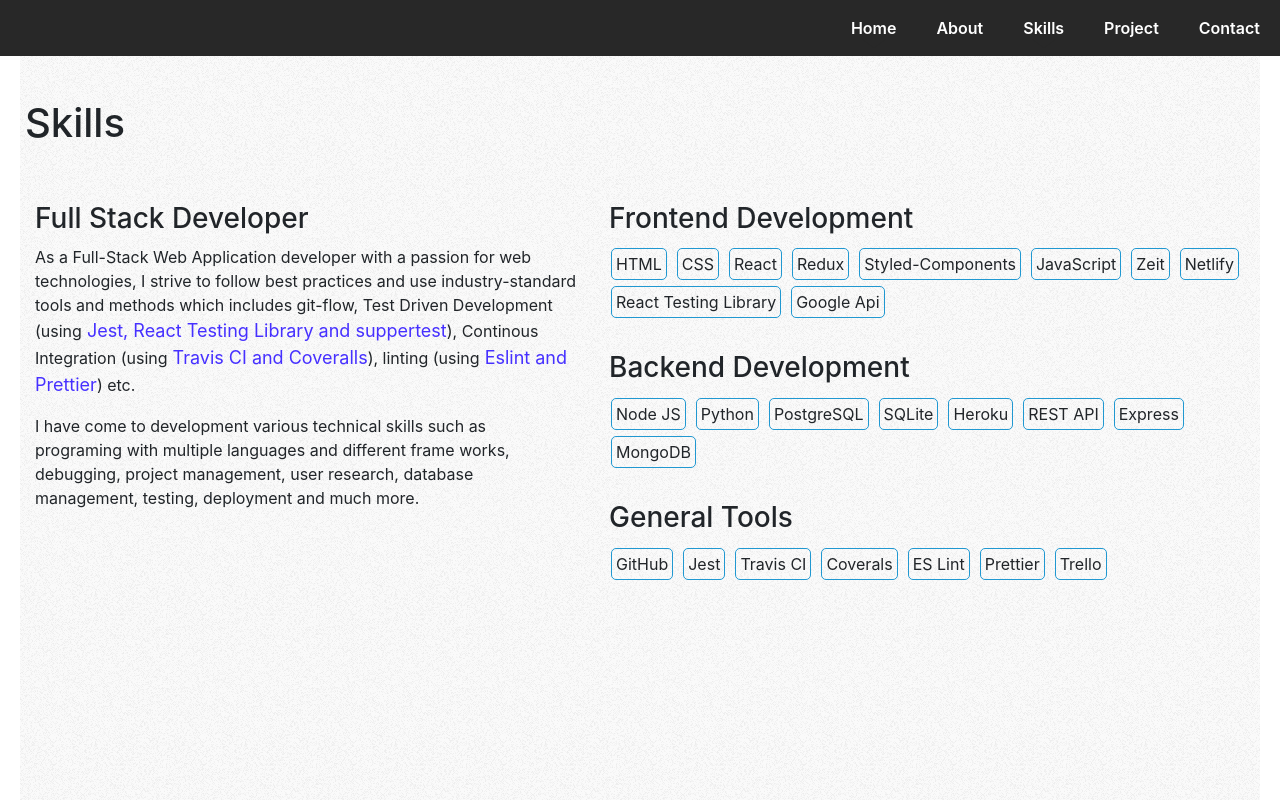
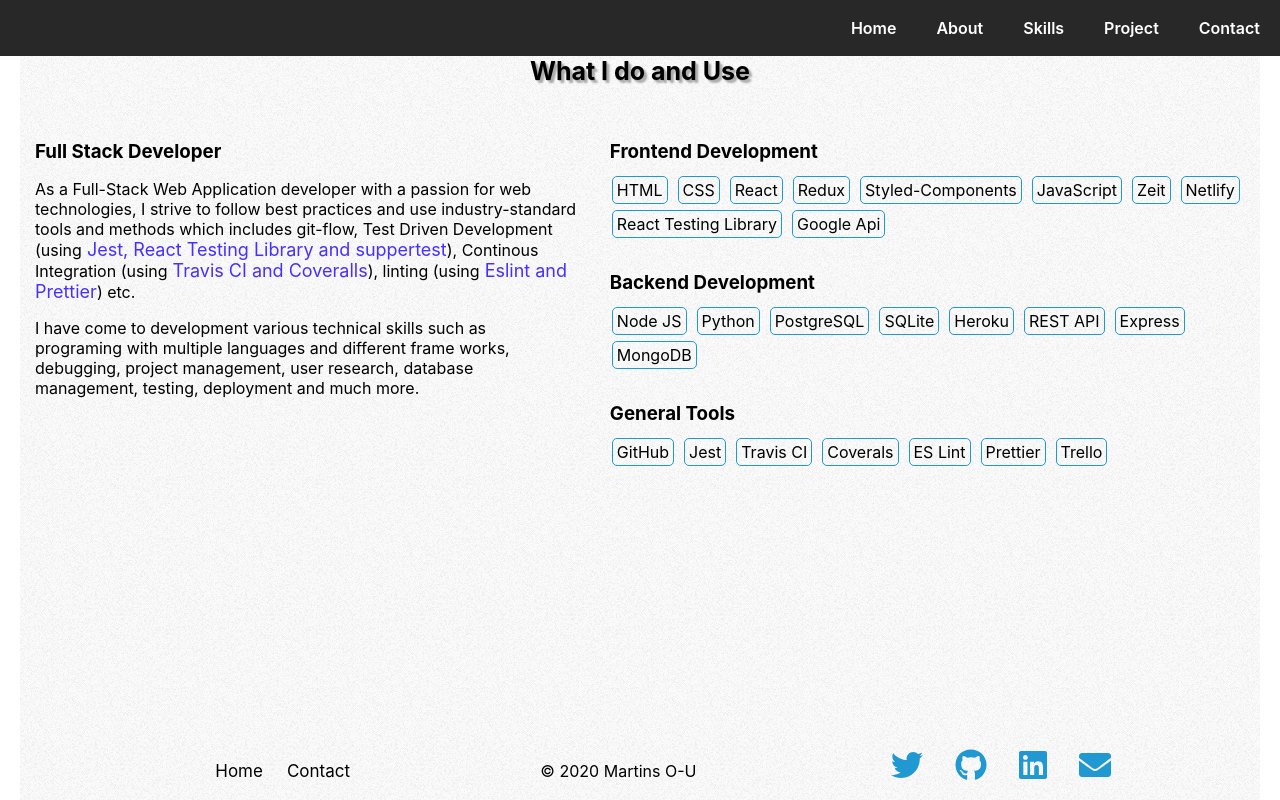
Before and after one commit to Martins-O-U/Portfolio-main, a React (Create React App) app: page /skills in a window 1280 px wide. Built offline with nearby package versions, Linux system fonts and the light colour scheme.

Commit message:
Worked on styling for  project and footer display

```diff
--- a/src/Components/AboutMe.jsx
+++ b/src/Components/AboutMe.jsx
@@ -1,6 +1,47 @@
 import React from "react";
 import styled from "styled-components";
 import selfPix from "./images/pic00.jpg";
+import Footer from "./FooterNav";
+
+const AboutMe = () => {
+  return (
+    <StyledContainer>
+      <div className="animated animatedFadeInUp fadeInUp">
+        <h1>About Me</h1>
+        <StyledDiv>
+          <StyledPara>
+            <p>
+              I had my first real exposure to how Information Technology works
+              about a year and six months ago, and it was a life defining moment
+              for me. At first, I explored Computer Networking and some aspects
+              of Network Security, within which period I also got introduced to
+              Web Development. Here, I knew I had found my path and began some
+              self-study sessions. By August 2019, I quit all else (which
+              included my Maintenance Supervisor job as a Mechanical Engineer)
+              and joined Lambda School as a Full Stack Web Development student.
+            </p>
+            <p>
+              To this very day my love for coding has never waned, thus while
+              learning every day I developed great interpersonal skills as well
+              as skills required of a Software Engineer, be it the Front-End or
+              Back-End/Database Management. My goal is to contribute towards
+              making life easier using smart technology.
+            </p>
+            <p>
+              When I am not working on a project, I am either volunteering,
+              spending time with family and friends or playing board games.
+            </p>
+          </StyledPara>
+          <AboutPix>
+            <img src={selfPix} alt="My Profile Pix" id="self-img" />
+          </AboutPix>
+        </StyledDiv>
+      </div>
+      <Footer />
+    </StyledContainer>
+  );
+};
+export default AboutMe;
 
 const StyledContainer = styled.div`
   @keyframes fadeInUp {
@@ -42,10 +83,13 @@
     -webkit-animation-name: fadeInUp;
   }
 
-  h3 {
-    margin-top: 7%;
-    margin-left: 2%;
+  h1 {
+    margin-top: 4.5%;
+    margin-left: 10px;
     font-size: 25px;
+    text-align: left;
+    margin-bottom: 3px;
+    text-shadow: 1px 1px 1px #a9a9a9, 3px 3px 2px darkgray;
   }
 `;
 const StyledDiv = styled.div`
@@ -70,42 +114,3 @@
     width: 280px;
   }
 `;
-
-const AboutMe = () => {
-  return (
-    <StyledContainer>
-      <div className="animated animatedFadeInUp fadeInUp">
-        <h3>About Me</h3>
-        <StyledDiv>
-          <StyledPara>
-            <p>
-              I had my first real exposure to how Information Technology works
-              about a year and six months ago, and it was a life defining moment
-              for me. At first, I explored Computer Networking and some aspects
-              of Network Security, within which period I also got introduced to
-              Web Development. Here, I knew I had found my path and began some
-              self-study sessions. By August 2019, I quit all else (which
-              included my Maintenance Supervisor job as a Mechanical Engineer)
-              and joined Lambda School as a Full Stack Web Development student.
-            </p>
-            <p>
-              To this very day my love for coding has never waned, thus while
-              learning every day I developed great interpersonal skills as well
-              as skills required of a Software Engineer, be it the Front-End or
-              Back-End/Database Management. My goal is to contribute towards
-              making life easier using smart technology.
-            </p>
-            <p>
-              When I am not working on a project, I am either volunteering,
-              spending time with family and friends or playing board games.
-            </p>
-          </StyledPara>
-          <AboutPix>
-            <img src={selfPix} alt="My Profile Pix" id="self-img" />
-          </AboutPix>
-        </StyledDiv>
-      </div>
-    </StyledContainer>
-  );
-};
-export default AboutMe;
--- a/src/Components/FooterNav.jsx
+++ b/src/Components/FooterNav.jsx
@@ -1,16 +1,55 @@
-import React from 'react';
-import styled from 'styled-components';
-import Socials from './Socials';
-
-const StyledDiv = styled.div``;
+import React from "react";
+import { Link } from "react-router-dom";
+import styled from "styled-components";
+import Socials from "./Socials";
 
 export default function Footer() {
   return (
     <StyledDiv>
-      <div className="copy-right"> &copy; 2020 Martins O-U</div>
+      <div className="ContHome">
+        <p>
+          <Link to="/">Home</Link>
+        </p>
+        <p>
+          <Link to="/contact">Contact</Link>
+        </p>
+      </div>
+      <div className="copy-right">
+        <p>&copy; 2020 Martins O-U</p>
+      </div>
       <div className="social-handle">
         <Socials />
       </div>
     </StyledDiv>
   );
 }
+
+const StyledDiv = styled.div`
+  display: flex;
+  padding: 3px 5px;
+  justify-content: space-evenly;
+  margin: auto;
+  margin-top: 5px;
+  position: fixed;
+  bottom: 0;
+  width: 100%;
+  align-items: baseline;
+
+  .ContHome {
+    display: flex;
+    justify-content: space-evenly;
+    a {
+      margin-right: 12px;
+      margin-left: 12px;
+      text-decoration: none;
+      color: black;
+      transition: transform 250ms;
+      display: inline-block;
+      font-size: 17px;
+    }
+    a:hover {
+      color: #2098d1;
+      transform: translateY(-3px);
+    }
+  }
+`;
--- a/src/Components/HomePage.jsx
+++ b/src/Components/HomePage.jsx
@@ -4,6 +4,36 @@
 import { Link } from "react-router-dom";
 import Socials from "./Socials";
 import selfPix from "./images/pic00.jpg";
+
+const Home = () => {
+  return (
+    <HomeDiv>
+      <div className="animated animatedFadeInUp fadeInUp">
+        <HomeDisplay>
+          <div className="self">
+            <img src={selfPix} alt="My Profile Pix" id="self-img" />
+          </div>
+          <div className="intro">
+            <header>
+              <h1>Hello, I am Martins Onyedikachi.</h1>
+            </header>
+            <p>A Software Engineer who is in love with technology</p>
+            <div>
+              <AboutDiv>
+                <Link to="/about">
+                  <span className="hvr-radial-out">About Me</span>
+                </Link>
+              </AboutDiv>
+            </div>
+            <Socials />
+          </div>
+        </HomeDisplay>
+      </div>
+    </HomeDiv>
+  );
+};
+
+export default Home;
 
 const HomeDiv = styled.div`
   @keyframes fadeInUp {
@@ -132,33 +162,3 @@
     transform: scale(2);
   }
 `;
-
-const Home = () => {
-  return (
-    <HomeDiv>
-      <div className="animated animatedFadeInUp fadeInUp">
-        <HomeDisplay>
-          <div className="self">
-            <img src={selfPix} alt="My Profile Pix" id="self-img" />
-          </div>
-          <div className="intro">
-            <header>
-              <h1>Hello, I am Martins Onyedikachi.</h1>
-            </header>
-            <p>A Software Engineer who is in love with technology</p>
-            <div>
-              <AboutDiv>
-                <Link to="/about">
-                  <span className="hvr-radial-out">About Me</span>
-                </Link>
-              </AboutDiv>
-            </div>
-            <Socials />
-          </div>
-        </HomeDisplay>
-      </div>
-    </HomeDiv>
-  );
-};
-
-export default Home;
--- a/src/Components/Navbar.jsx
+++ b/src/Components/Navbar.jsx
@@ -1,6 +1,22 @@
-import React from 'react';
-import { NavLink } from 'react-router-dom';
-import styled from 'styled-components';
+import React from "react";
+import { NavLink } from "react-router-dom";
+import styled from "styled-components";
+
+const Navbar = () => {
+  return (
+    <Headers>
+      <nav>
+        <NavLink to="/">Home</NavLink>
+        <NavLink to="/about">About</NavLink>
+        <NavLink to="/skills">Skills</NavLink>
+        <NavLink to="/project">Project</NavLink>
+        <NavLink to="/contact">Contact</NavLink>
+      </nav>
+    </Headers>
+  );
+};
+
+export default Navbar;
 
 const Headers = styled.header`
   nav {
@@ -39,7 +55,7 @@
   }
 
   nav a.active:before {
-    content: '';
+    content: "";
     display: block;
     position: absolute;
     bottom: -0.6em;
@@ -50,19 +66,3 @@
     border-top: solid 0.6em #282828;
   }
 `;
-
-const Navbar = () => {
-  return (
-    <Headers>
-      <nav>
-        <NavLink to="/">Home</NavLink>
-        <NavLink to="/about">About</NavLink>
-        <NavLink to="/skills">Skills</NavLink>
-        <NavLink to="/project">Project</NavLink>
-        <NavLink to="/contact">Contact</NavLink>
-      </nav>
-    </Headers>
-  );
-};
-
-export default Navbar;
--- a/src/Components/Projects.jsx
+++ b/src/Components/Projects.jsx
@@ -5,11 +5,12 @@
 import lambdaDoor from "./images/LambdaDoor.png";
 import localPark from "./images/Local-Park.png";
 import refugeeStories from "./images/Refugee-stories.png";
+import Footer from "./FooterNav";
 
 function Projects() {
   return (
     <StyledDiv>
-      <h3 className="animated animatedFadeInUp fadeInUp">Projects</h3>
+      <h1 className="animated animatedFadeInUp fadeInUp">PROJECTS</h1>
       <div className="grid-view animated animatedFadeInUp fadeInUp">
         <div className="card">
           <Card>
@@ -75,6 +76,7 @@
           </Card>
         </div>
       </div>
+      <Footer />
     </StyledDiv>
   );
 }
@@ -120,10 +122,12 @@
     animation-name: fadeInUp;
     -webkit-animation-name: fadeInUp;
   }
-  h3 {
-    margin-top: 7%;
-    margin-left: 2%;
+  h1 {
+    margin-top: 4.2%;
     font-size: 25px;
+    text-align: center;
+    margin-bottom: 3px;
+    text-shadow: 1px 1px 1px #a9a9a9, 3px 3px 2px darkgray;
   }
 
   span {
@@ -131,7 +135,8 @@
     cursor: pointer;
     border: 1px solid #2098d1;
     border-radius: 10px;
-    margin-bottom: 1px;
+    margin-bottom: 5px;
+    color: #2098d1;
   }
 
   .hvr-radial-out {
--- a/src/Components/SingleProjectInfo.jsx
+++ b/src/Components/SingleProjectInfo.jsx
@@ -5,15 +5,6 @@
 import { faGithub } from "@fortawesome/free-brands-svg-icons";
 import { PojectInfo, TechStack } from "./PojectInformation";
 import styled from "styled-components";
-
-export const HomeScreenCases = props => {
-  console.log(PojectInfo);
-  return (
-    <div className="container">
-      <p>Tested</p>
-    </div>
-  );
-};
 
 function SingleProject(props) {
   const proppId = props.match.params.id;
@@ -35,7 +26,7 @@
 
   return (
     <StyledDiv>
-      <div className="projectCard">
+      <div className="projectCard animated animatedFadeInUp fadeInUp">
         {calledProject.map(information => (
           <div key={information.id}>
             <h2 className="intro">{information.name}</h2>
@@ -62,22 +53,36 @@
           </div>
         ))}
         {calledProject.map(information2 => (
-          <div className="gitweb" key={information2.id}>
+          <div className="gitwebBtn" key={information2.id}>
+            <div className="gitweb">
               <p>
-              <a href={information2.gitHubRepo}>
-                <FontAwesomeIcon icon={faGithub} size="2x" />
+                <a
+                  rel="noopener noreferrer"
+                  target="_blank"
+                  href={information2.gitHubRepo}
+                >
+                  <FontAwesomeIcon icon={faGithub} size="2x" target="_blank" />
                 </a>
               </p>
               <p>
-              <a href={information2.deployedAt}>
+                <a
+                  rel="noopener noreferrer"
+                  target="_blank"
+                  href={information2.deployedAt}
+                >
                   <FontAwesomeIcon icon={faGlobe} size="2x" />
                 </a>
               </p>
             </div>
+            <div>
+              <p onClick={props.history.goBack}>
+                <span className="backbutton hvr-radial-out">
+                  Back to projects
+                </span>
+              </p>
+            </div>
+          </div>
         ))}
-        <p onClick={props.history.goBack}>
-          <span className="backbutton hvr-radial-out">Back to projects</span>
-        </p>
       </div>
     </StyledDiv>
   );
@@ -88,6 +93,45 @@
 const StyledDiv = styled.div`
   margin-top: 10%;
   text-align: center;
+
+  @keyframes fadeInUp {
+    from {
+      transform: translate3d(0, 40px, 0);
+    }
+
+    to {
+      transform: translate3d(0, 0, 0);
+      opacity: 1;
+    }
+  }
+
+  @-webkit-keyframes fadeInUp {
+    from {
+      transform: translate3d(0, 40px, 0);
+    }
+
+    to {
+      transform: translate3d(0, 0, 0);
+      opacity: 1;
+    }
+  }
+
+  .animated {
+    animation-duration: 0.9s;
+    animation-fill-mode: both;
+    -webkit-animation-duration: 0.9s;
+    -webkit-animation-fill-mode: both;
+  }
+
+  .animatedFadeInUp {
+    opacity: 0;
+  }
+
+  .fadeInUp {
+    opacity: 0;
+    animation-name: fadeInUp;
+    -webkit-animation-name: fadeInUp;
+  }
   span {
     margin: 3px 5px;
     color: #4630ff;
@@ -96,18 +140,35 @@
     border-radius: 5px;
     padding: 3px 4px;
   }
+  .gitwebBtn {
+    width: 450px;
+    margin: auto;
+    margin-top: 40px;
+    display: flex;
+    align-items: baseline;
+    justify-content: space-between;
+  }
   .gitweb {
     width: 200px;
     margin: auto;
     display: flex;
-    align-items: center;
+    text-align: right;
     justify-content: space-evenly;
+    a {
+      color: #2098d1;
+      transition: transform 250ms;
+      display: inline-block;
+    }
+    a:hover {
+      transform: translateY(-3px);
+    }
   }
   .projectCard {
     max-width: 750px;
     padding-top: 10px;
     margin: 13% auto;
-    box-shadow: 0px 4px 8px 0 rgba(0, 0, 0, 0.2);
+    box-shadow: 0px 10px 15px 0 rgba(0, 0, 0, 0.4);
+    background-color: #f5f5f5;
   }
   .backbutton {
     display: flex;
@@ -127,7 +188,7 @@
     text-shadow: 1px 1px 1px lightblue, 3px 3px 2px darkgray;
   }
   p {
-    padding: 2px;
+    padding: 3px;
   }
   .hvr-radial-out {
     display: inline-block;
--- a/src/Components/Skills.jsx
+++ b/src/Components/Skills.jsx
@@ -2,103 +2,12 @@
 import styled from "styled-components";
 import {} from "@fortawesome/react-fontawesome";
 import {} from "@fortawesome/free-solid-svg-icons";
-
-const Container = styled.div`
-  @keyframes fadeInUp {
-    from {
-      transform: translate3d(0, 40px, 0);
-    }
-
-    to {
-      transform: translate3d(0, 0, 0);
-      opacity: 1;
-    }
-  }
-
-  @-webkit-keyframes fadeInUp {
-    from {
-      transform: translate3d(0, 40px, 0);
-    }
-
-    to {
-      transform: translate3d(0, 0, 0);
-      opacity: 1;
-    }
-  }
-
-  .animated {
-    animation-duration: 0.9s;
-    animation-fill-mode: both;
-    -webkit-animation-duration: 0.9s;
-    -webkit-animation-fill-mode: both;
-  }
-
-  .animatedFadeInUp {
-    opacity: 0;
-  }
-
-  .fadeInUp {
-    opacity: 0;
-    animation-name: fadeInUp;
-    -webkit-animation-name: fadeInUp;
-  }
-
-  h1 {
-    padding-left: 5px;
-    margin-top: 8%;
-  }
-`;
-const StyledDiv = styled.div`
-  margin-top: 1.5%;
-  display: flex;
-  justify-content: space-between;
-
-  .toolsDiv {
-    width: 53%;
-    margin: 3px 10px;
-    padding: 3px 5px;
-
-    h3 {
-      margin-top: 30px;
-      margin-bottom: 10px;
-      padding-left: 3px;
-    }
-  }
-
-  .introDiv {
-    width: 45%;
-    margin: 3px 10px;
-    padding: 3px 5px;
-
-    h3 {
-      margin-top: 30px;
-      margin-bottom: 10px;
-    }
-
-    span {
-      color: #4630ff;
-      font-weight: 1000px;
-      font-size: 18px;
-    }
-  }
-`;
-
-const ParagraghsDiv = styled.div`
-  display: flex;
-  flex-wrap: wrap;
-
-  p {
-    margin: 3px 5px;
-    border: 1px solid #2098d1;
-    border-radius: 5px;
-    padding: 3px 4px;
-  }
-`;
+import Footer from "./FooterNav";
 
 const Skills = () => {
   return (
     <Container>
-      <h1 className="animated animatedFadeInUp fadeInUp">Skills</h1>
+      <h1 className="animated animatedFadeInUp fadeInUp">What I do and Use</h1>
       <StyledDiv>
         <div className="introDiv animated animatedFadeInUp fadeInUp">
           <h3>Full Stack Developer</h3>
@@ -163,8 +72,104 @@
           </div>
         </div>
       </StyledDiv>
+      <Footer />
     </Container>
   );
 };
 
 export default Skills;
+
+const Container = styled.div`
+  @keyframes fadeInUp {
+    from {
+      transform: translate3d(0, 40px, 0);
+    }
+
+    to {
+      transform: translate3d(0, 0, 0);
+      opacity: 1;
+    }
+  }
+
+  @-webkit-keyframes fadeInUp {
+    from {
+      transform: translate3d(0, 40px, 0);
+    }
+
+    to {
+      transform: translate3d(0, 0, 0);
+      opacity: 1;
+    }
+  }
+
+  .animated {
+    animation-duration: 0.9s;
+    animation-fill-mode: both;
+    -webkit-animation-duration: 0.9s;
+    -webkit-animation-fill-mode: both;
+  }
+
+  .animatedFadeInUp {
+    opacity: 0;
+  }
+
+  .fadeInUp {
+    opacity: 0;
+    animation-name: fadeInUp;
+    -webkit-animation-name: fadeInUp;
+  }
+
+  h1 {
+    margin-top: 4.5%;
+    font-size: 25px;
+    text-align: center;
+    margin-bottom: 3px;
+    text-shadow: 1px 1px 1px #a9a9a9, 3px 3px 2px darkgray;
+  }
+`;
+const StyledDiv = styled.div`
+  margin-top: 1.5%;
+  display: flex;
+  justify-content: space-between;
+
+  .toolsDiv {
+    width: 53%;
+    margin: 3px 10px;
+    padding: 3px 5px;
+
+    h3 {
+      margin-top: 30px;
+      margin-bottom: 10px;
+      padding-left: 3px;
+    }
+  }
+
+  .introDiv {
+    width: 45%;
+    margin: 3px 10px;
+    padding: 3px 5px;
+
+    h3 {
+      margin-top: 30px;
+      margin-bottom: 10px;
+    }
+
+    span {
+      color: #4630ff;
+      font-weight: 1000px;
+      font-size: 18px;
+    }
+  }
+`;
+
+const ParagraghsDiv = styled.div`
+  display: flex;
+  flex-wrap: wrap;
+
+  p {
+    margin: 3px 5px;
+    border: 1px solid #2098d1;
+    border-radius: 5px;
+    padding: 3px 4px;
+  }
+`;
--- a/src/Components/Socials.jsx
+++ b/src/Components/Socials.jsx
@@ -1,42 +1,63 @@
-import React from 'react';
-import styled from 'styled-components';
-import { FontAwesomeIcon } from '@fortawesome/react-fontawesome';
-import { faEnvelope } from '@fortawesome/free-solid-svg-icons';
+import React from "react";
+import styled from "styled-components";
+import { FontAwesomeIcon } from "@fortawesome/react-fontawesome";
+import { faEnvelope } from "@fortawesome/free-solid-svg-icons";
 import {
   faTwitter,
   faGithub,
-  faLinkedin,
-} from '@fortawesome/free-brands-svg-icons';
+  faLinkedin
+} from "@fortawesome/free-brands-svg-icons";
+
+export default function Socials() {
+  return (
+    <StyledDiv>
+      <div className="social-handle">
+        <a
+          rel="noopener noreferrer"
+          target="_blank"
+          href="https://twitter.com/Willyblinx_"
+          className="twitter"
+        >
+          <FontAwesomeIcon icon={faTwitter} size="2x" />
+        </a>
+        <a
+          rel="noopener noreferrer"
+          target="_blank"
+          href="https://github.com/Martins-O-U/"
+          className="github"
+        >
+          <FontAwesomeIcon icon={faGithub} size="2x" />
+        </a>
+        <a
+          rel="noopener noreferrer"
+          target="_blank"
+          href="https://www.linkedin.com/in/martins-o-u/"
+          className="linkdIn"
+        >
+          <FontAwesomeIcon icon={faLinkedin} size="2x" />
+        </a>
+        <a
+          rel="noopener noreferrer"
+          target="_blank"
+          href="mailto:martinsonyedikachi@gmail.com"
+          className="mail"
+        >
+          <FontAwesomeIcon icon={faEnvelope} size="2x" />
+        </a>
+      </div>
+    </StyledDiv>
+  );
+}
 
 const StyledDiv = styled.div`
   a {
     margin: 0 1rem;
     transition: transform 250ms;
     display: inline-block;
+    color: #2098d1;
   }
 
   a:hover {
     transform: translateY(-3px);
   }
 `;
-
-export default function Socials() {
-  return (
-    <StyledDiv>
-      <div className="social-handle">
-        <a href="https://twitter.com/Willyblinx_" className="twitter">
-          <FontAwesomeIcon icon={faTwitter} size="2x" />
-        </a>
-        <a href="https://github.com/Martins-O-U/" className="github">
-          <FontAwesomeIcon icon={faGithub} size="2x" />
-        </a>
-        <a href="https://www.linkedin.com/in/martins-o-u/" className="linkdIn">
-          <FontAwesomeIcon icon={faLinkedin} size="2x" />
-        </a>
-        <a href="mailto:martinsonyedikachi@gmail.com" className="mail">
-          <FontAwesomeIcon icon={faEnvelope} size="2x" />
-        </a>
-      </div>
-    </StyledDiv>
-  );
-}
--- a/src/index.css
+++ b/src/index.css
@@ -13,7 +13,7 @@
 }
 
 .grid-view {
-  margin-top: 2%;
+  margin-top: 1%;
   display: flex;
   flex-wrap: wrap;
   justify-content: space-evenly;
@@ -21,17 +21,18 @@
 
 .card-content {
   display: flex;
-  text-shadow: 0px 1.5px 1.5px #a9a9a9;
-  margin-top: 5px;
+  margin-top: 2px;
+  margin-bottom: 5px;
   justify-content: space-between;
   padding-left: 3px;
   padding-right: 3px;
   align-items: center;
+  background-color: whitesmoke;
 }
 
 .card {
-  margin-top: 10px;
-  margin-bottom: 10px;
+  margin-top: 3px;
+  margin-bottom: 3px;
   cursor: pointer;
   box-shadow: 0px 4px 8px 0 rgba(0, 0, 0, 0.2);
 }
--- a/src/index.jsx
+++ b/src/index.jsx
@@ -4,7 +4,6 @@
 import "./index.css";
 import App from "./App";
 import * as serviceWorker from "./serviceWorker";
-import "bootstrap/dist/css/bootstrap.css";
 
 ReactDOM.render(
   <Router>
```
Lines whose indentation alone changed are shown as unchanged.
